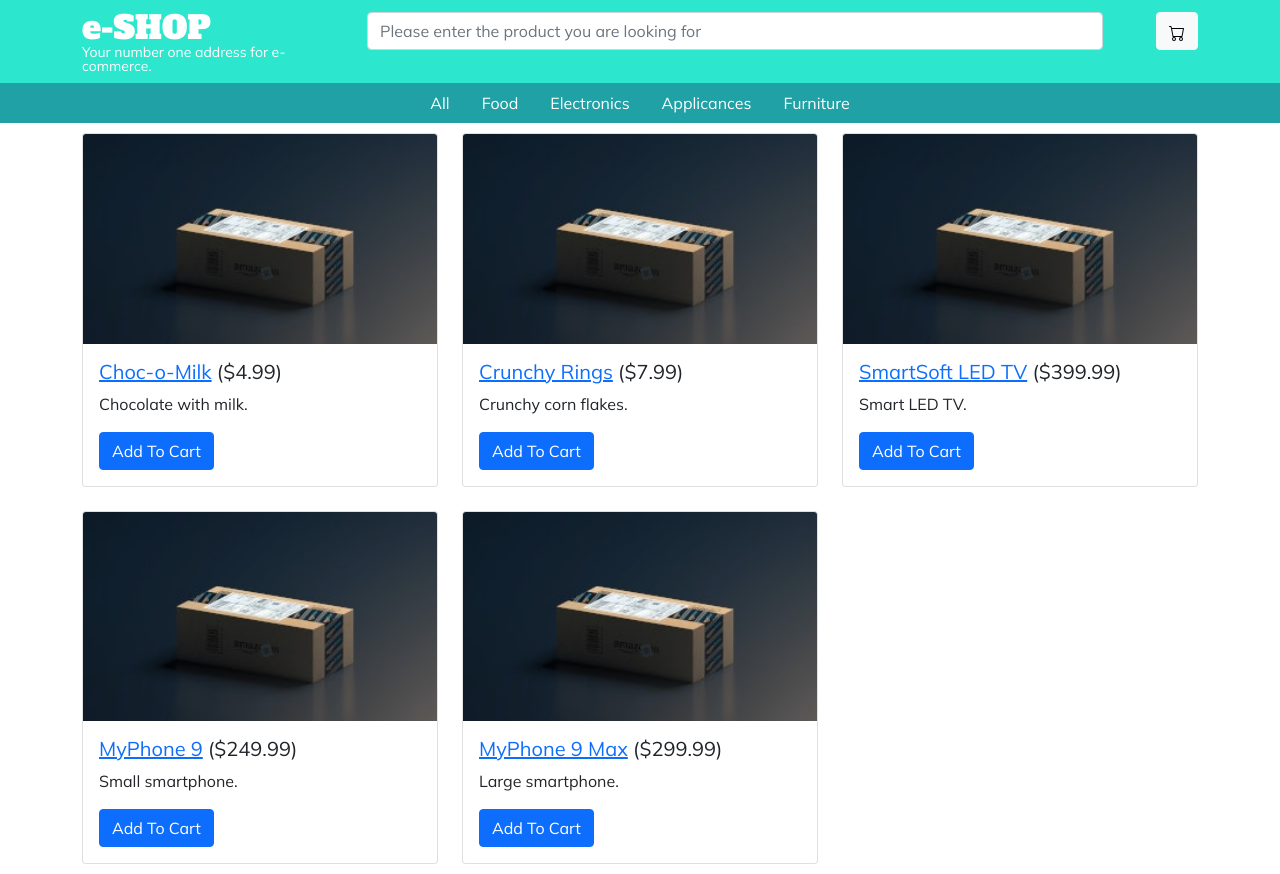
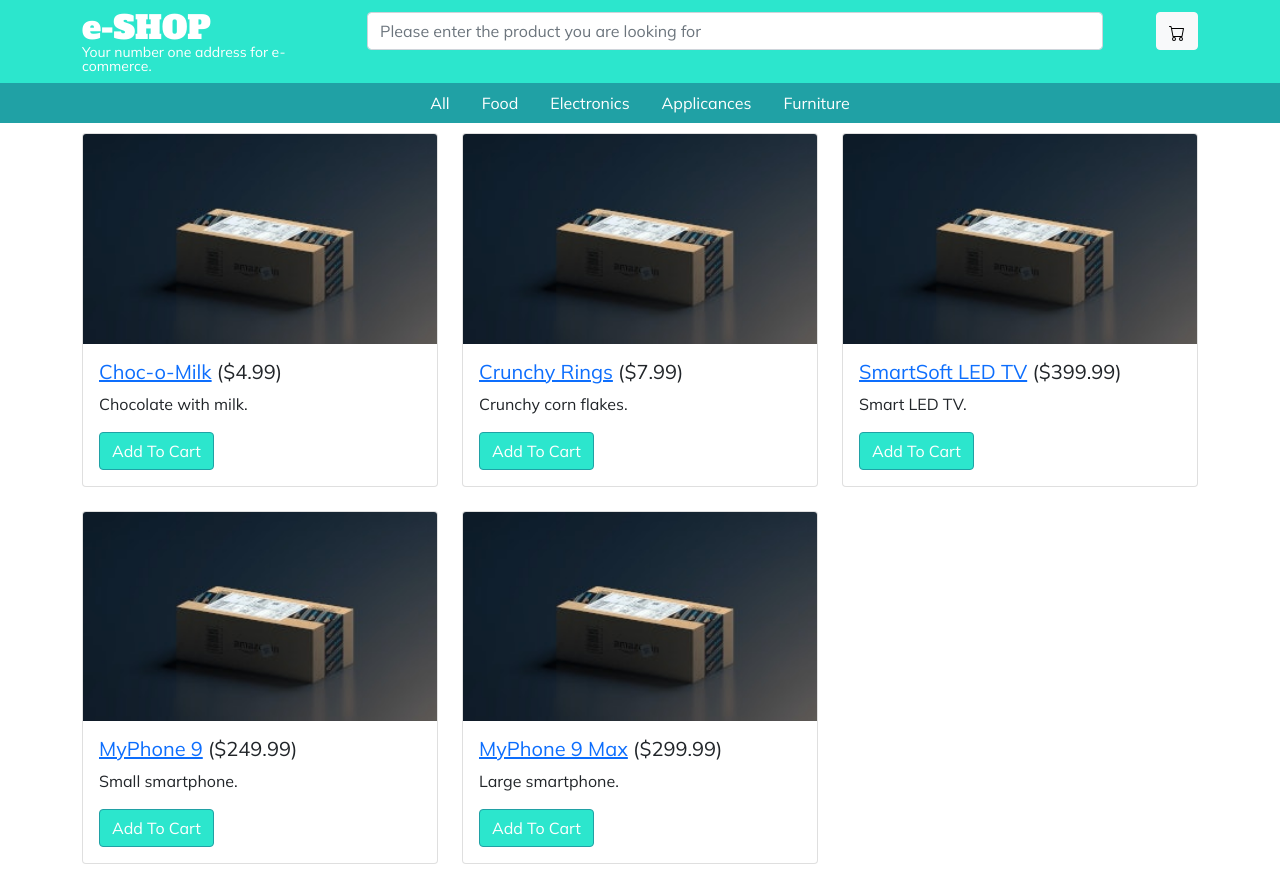
Before and after one commit to basarozogut/react-shop, a React (Create React App) app: page / in a window 1280 px wide. Built offline with nearby package versions, Linux system fonts and the light colour scheme; data requests are answered from the project's data file.

Commit message:
add sass support

```diff
--- a/package.json
+++ b/package.json
@@ -15,6 +15,7 @@
     "react-dom": "^17.0.2",
     "react-router-dom": "^6.2.2",
     "react-scripts": "5.0.0",
+    "sass": "^1.49.9",
     "web-vitals": "^2.1.4"
   },
   "scripts": {
--- a/src/App.js
+++ b/src/App.js
@@ -1,4 +1,4 @@
-import './App.css';
+import './App.scss';
 import { Badge, Button, Col, Container, Offcanvas, Row } from 'react-bootstrap';
 import Logo from './components/Logo';
 import ProductSearch from './components/ProductSearch'
--- a/src/App.css
+++ b/src/App.scss
@@ -1,10 +1,12 @@
+@use 'base';
+
 .App-container {
     font-family: 'Mulish', sans-serif;
 }
 
 .App-header {
     padding: 0;
-    background-color: #2ce6cd;
+    background-color: base.$primary-color;
 }
 
 .App-header-logo-container {
@@ -29,5 +31,5 @@
 
 .App-header-categories {
     margin-top: 10px;
-    background-color: #20a1a5;
+    background-color: base.$secondary-color;
 }
--- /dev/null
+++ b/src/_base.scss
@@ -0,0 +1,2 @@
+$primary-color: #2ce6cd;
+$secondary-color: #20a1a5;
--- a/src/components/AddToCartButton.js
+++ b/src/components/AddToCartButton.js
@@ -1,4 +1,4 @@
-import './AddToCartButton.css';
+import './AddToCartButton.scss';
 import { Button } from "react-bootstrap";
 import useCart from "../hooks/useCart";
 
--- a/src/components/AddToCartButton.css
+++ b/src/components/AddToCartButton.scss
@@ -1,4 +1,8 @@
+@use '../base';
+
 .AddToCartButton {
+    background-color: base.$primary-color;
+    border-color: base.$secondary-color;
     transform-origin: center;
     transition: .05s ease-out;
 }
```
Also changed, not shown: 1 other file (tests, documents, lock files or other folders).
